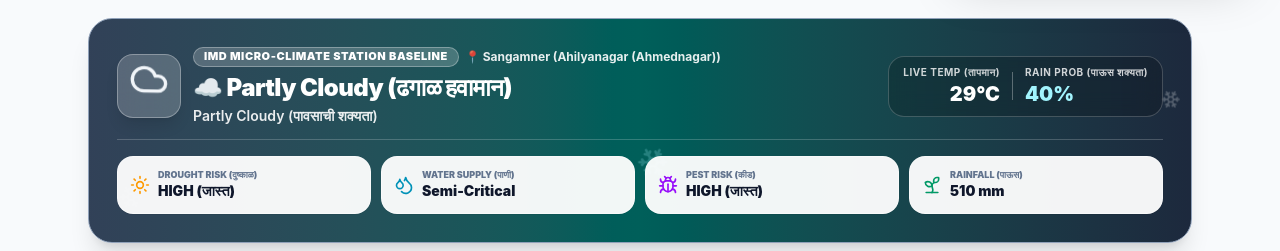
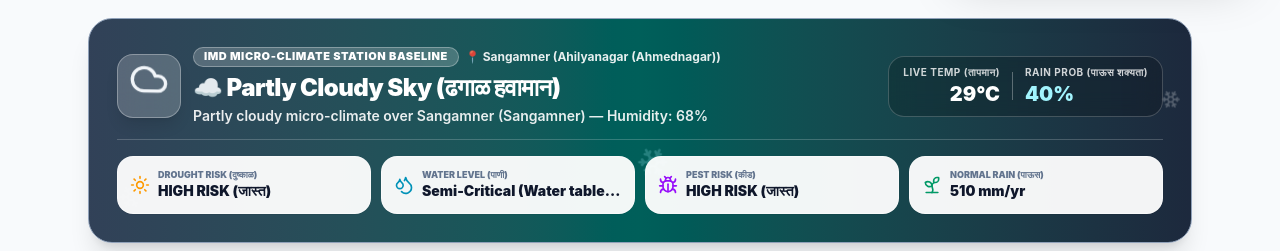
Before and after one commit to beginner12-creater/KrishiDrishti-, a React (Vite) app in the folder client/: page / in a window 1280 px wide. Shown: the part 808-1059 px from the top of the page. Built offline with nearby package versions, Linux system fonts and the light colour scheme; no server answers.

Commit message:
Enhance Weather Widget text accuracy, eliminate sub-text repetition, and clarify metric cards

```diff
--- a/client/src/components/FarmerSimpleView.jsx
+++ b/client/src/components/FarmerSimpleView.jsx
@@ -200,7 +200,7 @@ export default function FarmerSimpleView({ village, riskMetrics, onSelectCrop, c
             </div>
           )}
 
-          {/* B. MAIN WIDGET CONTENT (MOBILE OPTIMIZED - NO TEXT CUT OFF) */}
+          {/* B. MAIN WIDGET CONTENT (MOBILE OPTIMIZED & CLEAR TEXT) */}
           <div className="p-4 sm:p-7 relative z-10 space-y-3.5">
             <div className="flex flex-col sm:flex-row items-start sm:items-center justify-between gap-3 border-b border-white/20 pb-3.5">
 
@@ -238,17 +238,21 @@ export default function FarmerSimpleView({ village, riskMetrics, onSelectCrop, c
 
                   <h2 className="text-lg sm:text-2xl font-black tracking-tight leading-snug break-words">
                     {isRainyCondition
-                      ? '🌧️ Rain Alert Today (आज पाऊस पडण्याची शक्यता आहे!)'
+                      ? '🌧️ Rain Alert Today (आज पावसाची शक्यता आहे)'
                       : conditionType === 'sunny'
-                      ? '☀️ Sunny & Clear Sky (निरभ्र आकाश)'
+                      ? '☀️ Clear Sunny Weather (निरभ्र सूर्यप्रकाश)'
                       : conditionType === 'stormy'
-                      ? '⚡ Storm & Lightning Alert (वादळी इशारा)'
-                      : '☁️ Partly Cloudy (ढगाळ हवामान)'}
+                      ? '⚡ Thunderstorm Warning (वादळी पावसाचा इशारा)'
+                      : '☁️ Partly Cloudy Sky (ढगाळ हवामान)'}
                   </h2>
                   <p className="text-xs sm:text-sm text-white/90 font-semibold mt-0.5 leading-snug break-words">
                     {isRainyCondition
-                      ? `Monsoon cloud cover active over ${village.villageName} (${village.blockName}, ${village.districtName})`
-                      : liveWeather?.conditionDesc || 'Live Micro-Climate Station Active'}
+                      ? `Monsoon rain clouds active over ${village.villageName} (${village.blockName}) — Rain Prob: ${rainProb}%`
+                      : conditionType === 'sunny'
+                      ? `Clear sky with ${currentTemp}°C temp over ${village.villageName} (${village.blockName}) — Good day for farming`
+                      : conditionType === 'stormy'
+                      ? `Thunderstorm activity monitored in ${village.districtName} district — Protect open harvested crops`
+                      : `Partly cloudy micro-climate over ${village.villageName} (${village.blockName}) — Humidity: ${liveWeather?.humidityPercent || 65}%`}
                   </p>
                 </div>
               </div>
@@ -291,28 +295,28 @@ export default function FarmerSimpleView({ village, riskMetrics, onSelectCrop, c
                 <Sun className="w-4 h-4 sm:w-5 sm:h-5 text-amber-500 shrink-0" />
                 <div className="min-w-0">
                   <div className="text-[9px] text-slate-500 uppercase font-black truncate">Drought Risk (दुष्काळ)</div>
-                  <div className="text-xs sm:text-sm font-black">{subIndices.droughtIndex > 60 ? 'HIGH (जास्त)' : 'LOW (कमी)'}</div>
+                  <div className="text-xs sm:text-sm font-black">{subIndices.droughtIndex > 60 ? 'HIGH RISK (जास्त)' : 'LOW RISK (कमी)'}</div>
                 </div>
               </div>
               <div className="bg-white/95 p-2.5 sm:p-3 rounded-2xl border border-white/40 flex items-center space-x-2 shadow-2xs">
                 <Droplets className="w-4 h-4 sm:w-5 sm:h-5 text-cyan-600 shrink-0" />
                 <div className="min-w-0">
-                  <div className="text-[9px] text-slate-500 uppercase font-black truncate">Water Supply (पाणी)</div>
-                  <div className="text-xs sm:text-sm font-black truncate">{village.groundwaterStatus.split(' ')[0]}</div>
+                  <div className="text-[9px] text-slate-500 uppercase font-black truncate">Water Level (पाणी)</div>
+                  <div className="text-xs sm:text-sm font-black truncate">{village.groundwaterStatus}</div>
                 </div>
               </div>
               <div className="bg-white/95 p-2.5 sm:p-3 rounded-2xl border border-white/40 flex items-center space-x-2 shadow-2xs">
                 <Bug className="w-4 h-4 sm:w-5 sm:h-5 text-purple-600 shrink-0" />
                 <div className="min-w-0">
                   <div className="text-[9px] text-slate-500 uppercase font-black truncate">Pest Risk (कीड)</div>
-                  <div className="text-xs sm:text-sm font-black">{subIndices.pestIndex > 60 ? 'HIGH (जास्त)' : 'SAFE (सुरक्षित)'}</div>
+                  <div className="text-xs sm:text-sm font-black">{subIndices.pestIndex > 60 ? 'HIGH RISK (जास्त)' : 'SAFE (सुरक्षित)'}</div>
                 </div>
               </div>
               <div className="bg-white/95 p-2.5 sm:p-3 rounded-2xl border border-white/40 flex items-center space-x-2 shadow-2xs">
                 <Sprout className="w-4 h-4 sm:w-5 sm:h-5 text-emerald-600 shrink-0" />
                 <div className="min-w-0">
-                  <div className="text-[9px] text-slate-500 uppercase font-black truncate">Rainfall (पाऊस)</div>
-                  <div className="text-xs sm:text-sm font-black">{village.annualRainfallNormal} mm</div>
+                  <div className="text-[9px] text-slate-500 uppercase font-black truncate">Normal Rain (पाऊस)</div>
+                  <div className="text-xs sm:text-sm font-black">{village.annualRainfallNormal} mm/yr</div>
                 </div>
               </div>
             </div>
```
